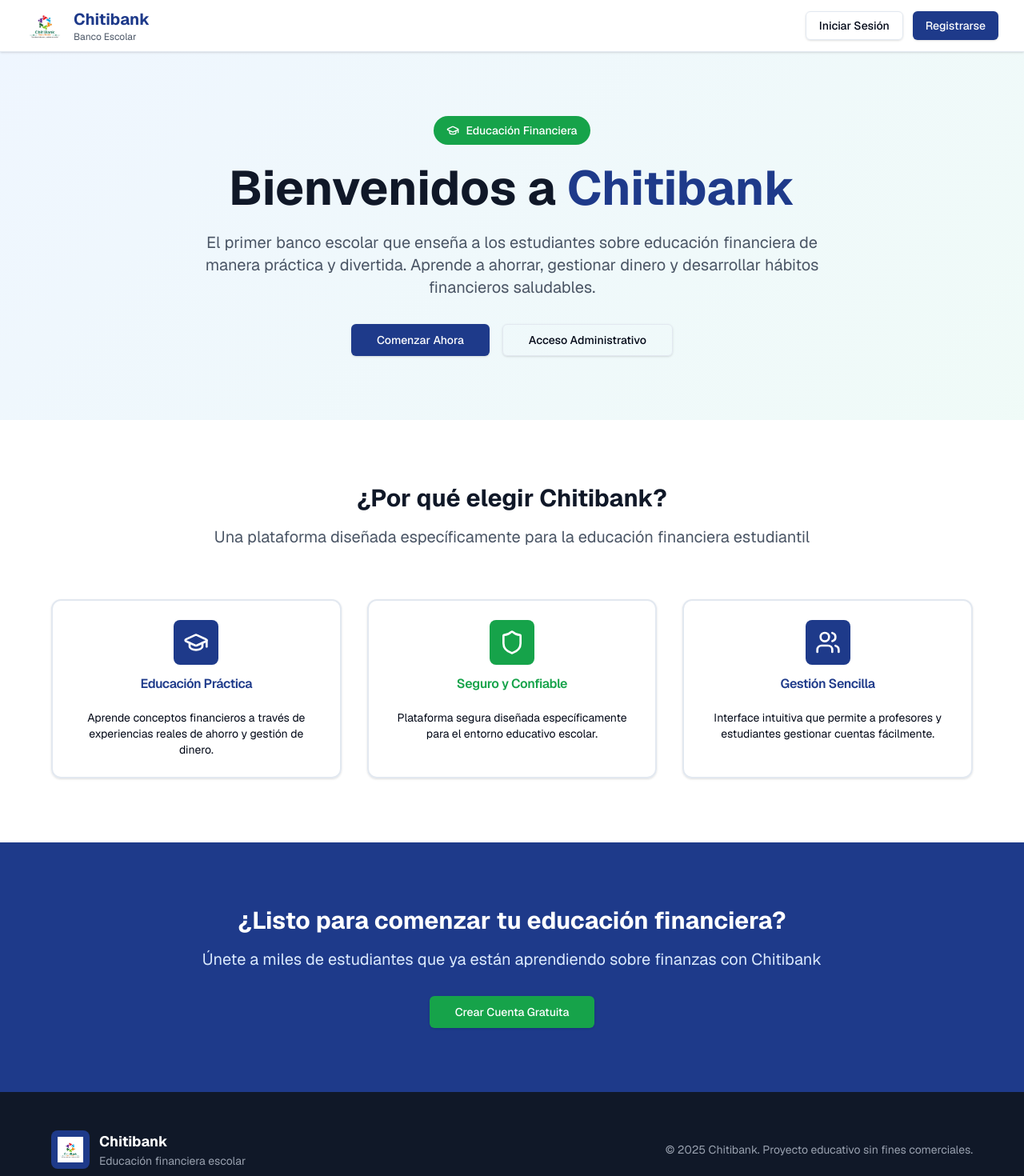
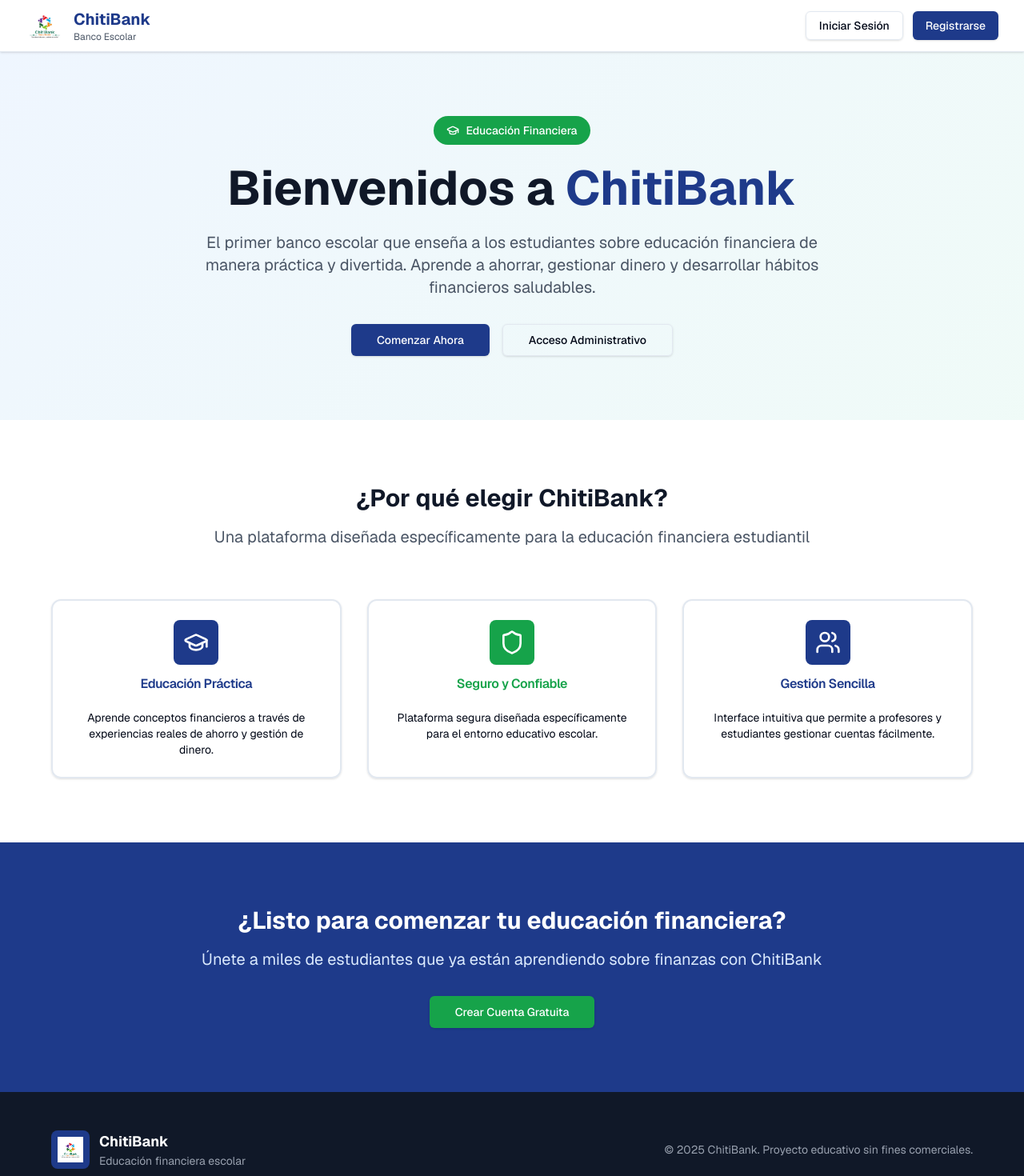
Before and after one commit to marcksdbgg/banco_ie, a Next.js app: page / in a window 1280 px wide. Shown: the top 1470 px of the page at 80% size. Built offline with nearby package versions, Linux system fonts and the light colour scheme.

Commit message:
fix: Correct spelling of "Chitibank" to "ChitiBank" across the application

```diff
--- a/src/app/layout.tsx
+++ b/src/app/layout.tsx
@@ -1,7 +1,7 @@
 import type { Metadata } from "next";
 import { Geist, Geist_Mono } from "next/font/google";
 import "./globals.css";
-import { BancoMunayProvider as ChitibankProvider } from "@/contexts/banco-munay-context";
+import { BancoMunayProvider as ChitiBankProvider } from "@/contexts/banco-munay-context";
 
 const geistSans = Geist({
   variable: "--font-geist-sans",
@@ -14,9 +14,9 @@ const geistMono = Geist_Mono({
 });
 
 export const metadata: Metadata = {
-  title: "Chitibank - Banco Escolar",
+  title: "ChitiBank - Banco Escolar",
   description: "Sistema educativo de gestión bancaria para estudiantes",
-  keywords: "banco escolar, educación financiera, Chitibank",
+  keywords: "banco escolar, educación financiera, ChitiBank",
 };
 
 export default function RootLayout({
@@ -29,9 +29,9 @@ export default function RootLayout({
       <body
         className={`${geistSans.variable} ${geistMono.variable} antialiased`}
       >
-        <ChitibankProvider>
+  <ChitiBankProvider>
           {children}
-        </ChitibankProvider>
+  </ChitiBankProvider>
       </body>
     </html>
   );
--- a/src/app/page.tsx
+++ b/src/app/page.tsx
@@ -26,9 +26,9 @@ export default function HomePage() {
         <div className="max-w-7xl mx-auto px-4 sm:px-6 lg:px-8">
           <div className="flex justify-between items-center h-16">
             <div className="flex items-center space-x-3">
-              <img src="/chitibank-logo.jpeg" alt="Chitibank Logo" className="h-12 w-auto" />
+              <img src="/chitibank-logo.jpeg" alt="ChitiBank Logo" className="h-12 w-auto" />
               <div>
-                <h1 className="text-xl font-bold text-munay-blue">Chitibank</h1>
+                <h1 className="text-xl font-bold text-munay-blue">ChitiBank</h1>
                 <p className="text-xs text-gray-600">Banco Escolar</p>
               </div>
             </div>
@@ -54,7 +54,7 @@ export default function HomePage() {
 
           <h1 className="text-4xl md:text-6xl font-bold text-gray-900 mb-6">
             Bienvenidos a{" "}
-            <span className="text-munay-blue">Chitibank</span>
+            <span className="text-munay-blue">ChitiBank</span>
           </h1>
 
           <p className="text-xl text-gray-600 mb-8 max-w-3xl mx-auto">
@@ -79,7 +79,7 @@ export default function HomePage() {
         <div className="max-w-6xl mx-auto">
           <div className="text-center mb-16">
             <h2 className="text-3xl font-bold text-gray-900 mb-4">
-              ¿Por qué elegir Chitibank?
+              ¿Por qué elegir ChitiBank?
             </h2>
             <p className="text-xl text-gray-600">
               Una plataforma diseñada específicamente para la educación financiera estudiantil
@@ -139,7 +139,7 @@ export default function HomePage() {
             ¿Listo para comenzar tu educación financiera?
           </h2>
           <p className="text-xl mb-8 text-blue-100">
-            Únete a miles de estudiantes que ya están aprendiendo sobre finanzas con Chitibank
+            Únete a miles de estudiantes que ya están aprendiendo sobre finanzas con ChitiBank
           </p>
           <Button size="lg" variant="munayGreen" asChild>
             <Link href="/auth/register">Crear Cuenta Gratuita</Link>
@@ -153,15 +153,15 @@ export default function HomePage() {
           <div className="flex flex-col md:flex-row justify-between items-center">
             <div className="flex items-center space-x-3 mb-4 md:mb-0">
               <div className="bg-munay-blue text-white p-2 rounded-lg">
-                <img src="/chitibank-logo.jpeg" alt="Chitibank Logo" className="h-8 w-auto" />
+                <img src="/chitibank-logo.jpeg" alt="ChitiBank Logo" className="h-8 w-auto" />
               </div>
               <div>
-                <h3 className="text-lg font-bold">Chitibank</h3>
+                <h3 className="text-lg font-bold">ChitiBank</h3>
                 <p className="text-sm text-gray-400">Educación financiera escolar</p>
               </div>
             </div>
             <div className="text-sm text-gray-400">
-              © 2025 Chitibank. Proyecto educativo sin fines comerciales.
+              © 2025 ChitiBank. Proyecto educativo sin fines comerciales.
             </div>
           </div>
         </div>
--- a/src/components/admin-navigation.tsx
+++ b/src/components/admin-navigation.tsx
@@ -52,9 +52,9 @@ export default function AdminNavigation() {
         <div className="flex justify-between items-center h-16">
           {/* Logo */}
           <Link href="/admin" className="flex items-center space-x-3">
-            <img src="/chitibank-logo.jpeg" alt="Chitibank Logo" className="h-10 w-auto" />
+            <img src="/chitibank-logo.jpeg" alt="ChitiBank Logo" className="h-10 w-auto" />
             <div>
-              <h1 className="text-xl font-bold text-munay-blue">Chitibank</h1>
+              <h1 className="text-xl font-bold text-munay-blue">ChitiBank</h1>
               <p className="text-xs text-gray-600">Panel Administrativo</p>
             </div>
           </Link>
--- a/src/contexts/banco-munay-context.tsx
+++ b/src/contexts/banco-munay-context.tsx
@@ -15,7 +15,7 @@ import {
   saveStudents
 } from '@/lib/csv-storage';
 
-interface ChitibankContextType {
+interface ChitiBankContextType {
   // Students
   students: Student[];
   addStudent: (nombre: string, montoInicial: number) => void;
@@ -36,7 +36,7 @@ interface ChitibankContextType {
   loading: boolean;
 }
 
-const ChitibankContext = createContext<ChitibankContextType | undefined>(undefined);
+const ChitiBankContext = createContext<ChitiBankContextType | undefined>(undefined);
 
 export function BancoMunayProvider({ children }: { children: React.ReactNode }) {
   const [students, setStudents] = useState<Student[]>([]);
@@ -122,14 +122,14 @@ export function BancoMunayProvider({ children }: { children: React.ReactNode })
   };
 
   return (
-    <ChitibankContext.Provider value={value}>
+  <ChitiBankContext.Provider value={value}>
       {children}
-    </ChitibankContext.Provider>
+  </ChitiBankContext.Provider>
   );
 }
 
 export function useBancoMunay() {
-  const context = useContext(ChitibankContext);
+  const context = useContext(ChitiBankContext);
   if (context === undefined) {
     throw new Error('useBancoMunay must be used within a BancoMunayProvider');
   }
--- a/src/lib/csv-storage.ts
+++ b/src/lib/csv-storage.ts
@@ -14,7 +14,7 @@ export interface AuthData {
 
 // Local Storage Keys (mantenemos para auth)
 export const STORAGE_KEYS = {
-  AUTH: 'chitibank_auth'
+  AUTH: 'chitiBank_auth'
 };
 
 // CSV Headers
@@ -106,7 +106,7 @@ export function downloadStudentsCSV(students: Student[]): void {
   const link = document.createElement('a');
   const url = URL.createObjectURL(blob);
   link.setAttribute('href', url);
-  link.setAttribute('download', `chitibank_alumnos_${new Date().toISOString().split('T')[0]}.csv`);
+  link.setAttribute('download', `chitiBank_alumnos_${new Date().toISOString().split('T')[0]}.csv`);
   link.style.visibility = 'hidden';
 
   document.body.appendChild(link);
@@ -156,7 +156,7 @@ export function getStudents(): Student[] {
   if (typeof window === 'undefined') return [];
 
   try {
-  const data = localStorage.getItem('chitibank_students');
+  const data = localStorage.getItem('chitiBank_students');
     return data ? JSON.parse(data) : [];
   } catch (error) {
     console.error('Error reading students from localStorage:', error);
@@ -171,7 +171,7 @@ export function saveStudents(students: Student[]): void {
   if (typeof window === 'undefined') return;
 
   try {
-  localStorage.setItem('chitibank_students', JSON.stringify(students));
+  localStorage.setItem('chitiBank_students', JSON.stringify(students));
   } catch (error) {
     console.error('Error saving students to localStorage:', error);
   }
@@ -277,7 +277,7 @@ export function logout(): void {
  */
 export function clearAllData(): void {
   if (typeof window === 'undefined') return;
-  localStorage.removeItem('chitibank_students');
+  localStorage.removeItem('chitiBank_students');
   localStorage.removeItem(STORAGE_KEYS.AUTH);
 }
 
--- a/src/lib/local-storage.ts
+++ b/src/lib/local-storage.ts
@@ -14,8 +14,8 @@ export interface AuthData {
 
 // Local Storage Keys
 export const STORAGE_KEYS = {
-  STUDENTS: 'chitibank_students',
-  AUTH: 'chitibank_auth'
+  STUDENTS: 'chitiBank_students',
+  AUTH: 'chitiBank_auth'
 };
 
 /**
```
